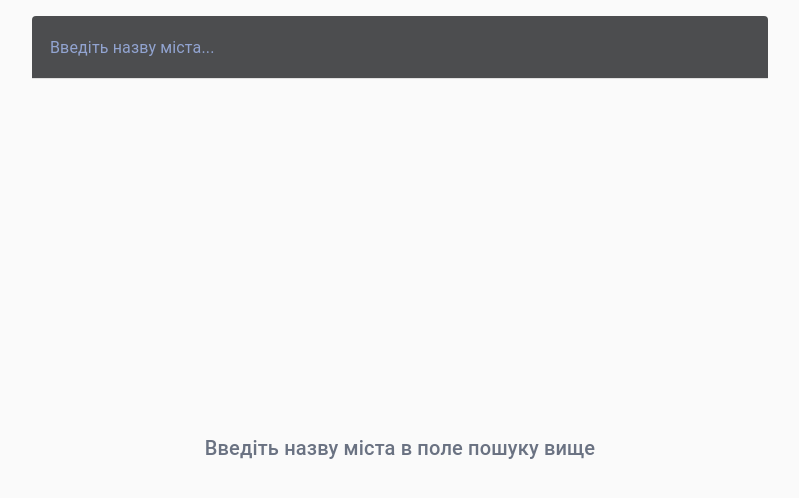
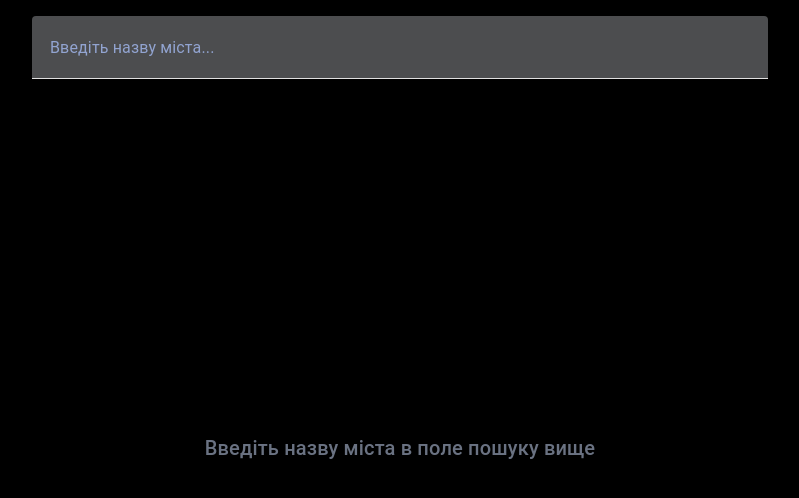
Before and after one commit to Aivazov/weather-test-spa-cba, a Next.js app: page / in a window 1280 px wide. Shown: the top 498 px of the page, without its empty margins (240-1039 px from the left). Built offline with nearby package versions, Linux system fonts and the light colour scheme.

Commit message:
changes 121225-1230
refactoring tailwind to scss

```diff
--- a/package.json
+++ b/package.json
@@ -18,7 +18,8 @@
     "next": "16.0.8",
     "react": "19.2.1",
     "react-dom": "19.2.1",
-    "react-redux": "^9.2.0"
+    "react-redux": "^9.2.0",
+    "sass": "^1.96.0"
   },
   "devDependencies": {
     "@tailwindcss/postcss": "^4",
--- a/src/app/card/[id]/page.tsx
+++ b/src/app/card/[id]/page.tsx
@@ -15,7 +15,7 @@ import {
   CircularProgress,
 } from '@mui/material';
 import ArrowBackIcon from '@mui/icons-material/ArrowBack';
-import CityCardDetails from '@/components/CityCardDetails';
+import CityCardDetails from '@/components/CityCardDetails/CityCardDetails';
 import { updateWeatherCard } from '@/redux/weatherSlice';
 import { useLazyGetCurrentWeatherQuery } from '@/pages/api/fetchWeatherData';
 
@@ -59,12 +59,7 @@ const CardDetailPage = () => {
     );
   }
 
-  const handleDetailsUpdate = () => {
-    dispatch(updateWeatherCard(cardId));
-    console.log('Updated');
-  };
-
-  const handleUpdate = async () => {
+  const handleDetailsUpdate = async () => {
     try {
       const res = await trigger({ lat: card.lat, lon: card.lon }).unwrap();
 
@@ -86,8 +81,8 @@ const CardDetailPage = () => {
           city: res.name,
         })
       );
-    } catch (err) {
-      console.error('Помилка оновлення картки:', err);
+    } catch (error) {
+      console.error('Помилка оновлення картки:', error);
     }
   };
 
@@ -113,15 +108,11 @@ const CardDetailPage = () => {
           <Button
             variant='outlined'
             loading={isFetching}
-            loadingIndicator={
-              <CircularProgress size={20} color='secondary' /> // цвет спиннера
-            }
-            // startIcon={<ArrowBackIcon />}
-            onClick={handleUpdate}
+            loadingIndicator={<CircularProgress size={20} color='secondary' />}
+            onClick={handleDetailsUpdate}
             sx={{ mb: 3 }}
           >
             Оновити
-            {/* {isFetching ? 'Оновлення...' : 'Оновити'} */}
           </Button>
         </Box>
 
--- a/src/app/layout.tsx
+++ b/src/app/layout.tsx
@@ -2,8 +2,8 @@ import type { Metadata } from 'next';
 import { Geist, Geist_Mono } from 'next/font/google';
 import ReduxProvider from './ReduxProvider';
 import './globals.css';
-import WeatherInitializer from '@/components/WeatherInitializer';
-import LocalStorageSync from '@/components/LocalStorageSync';
+// import WeatherInitializer from '@/components/WeatherInitializer';
+// import LocalStorageSync from '@/components/LocalStorageSync';
 
 const geistSans = Geist({
   variable: '--font-geist-sans',
--- /dev/null
+++ b/src/app/page.module.scss
@@ -0,0 +1,17 @@
+.container {
+  display: flex;
+  flex-direction: column;
+  min-height: 100vh;
+  background-color: #000;
+}
+
+.main {
+  width: 100%;
+  max-width: 896px;
+  display: flex;
+  flex: 1;
+  align-items: center;
+  justify-content: center;
+  margin: 0 auto;
+  padding: 32px 16px;
+}
--- a/src/app/page.tsx
+++ b/src/app/page.tsx
@@ -1,13 +1,14 @@
 'use client';
 
-import Header from "@/components/Header";
-import WeatherCardsList from "@/components/WeatherCardsList";
+import Header from '@/components/Header/Header';
+import WeatherCardsList from '@/components/WeatherCardsList';
+import styles from './page.module.scss';
 
 export default function Home() {
   return (
-    <div className="flex flex-col min-h-screen bg-zinc-50 font-sans dark:bg-black">
+    <div className={styles.container}>
       <Header />
-      <main className="flex-1 flex items-center justify-center w-full max-w-4xl mx-auto px-4 py-8">
+      <main className={styles.main}>
         <WeatherCardsList />
       </main>
     </div>
--- a/src/components/CityCardDetails.tsx
+++ b/src/components/CityCardDetails/CityCardDetails.tsx
@@ -1,12 +1,15 @@
 import { Box, Card, CardContent, CardMedia, Typography } from '@mui/material';
 import { useParams } from 'next/navigation';
-// import React from 'react';
 import { useSelector } from 'react-redux';
+import {
+  cardMediaStyles,
+  boxMainStyles,
+  boxCommonStyles,
+  fontSizeSubtitle,
+  fontSizeData,
+} from './cityCardDetailsStyles';
 
 type Props = {};
-
-const fontSizeSubtitle = { fontSize: { xs: '16px', sm: '22px', md: '24px' } };
-const fontSizeData = { fontSize: { xs: '20px', sm: '22px', md: '24px' } };
 
 const CityCardDetails = (props: Props) => {
   const params = useParams();
@@ -19,12 +22,7 @@ const CityCardDetails = (props: Props) => {
   return (
     <Card sx={{ maxWidth: 600, width: '100%' }}>
       <CardMedia
-        sx={{
-          height: 200,
-          maxWidth: 200,
-          margin: '0 auto',
-          objectFit: 'contain',
-        }}
+        sx={cardMediaStyles}
         image={
           card.icon
             ? `https://openweathermap.org/img/wn/${card.icon}@2x.png`
@@ -61,22 +59,8 @@ const CityCardDetails = (props: Props) => {
           </Typography>
         </Box>
 
-        <Box
-          sx={{
-            display: 'grid',
-            gridTemplateColumns: '1fr 1fr',
-            gap: 3,
-            mb: 3,
-          }}
-        >
-          <Box
-            sx={{
-              textAlign: 'center',
-              p: 2,
-              bgcolor: 'background.paper',
-              borderRadius: 2,
-            }}
-          >
+        <Box sx={boxMainStyles}>
+          <Box sx={boxCommonStyles}>
             <Typography color='text.secondary' sx={fontSizeSubtitle}>
               Відчувається як
             </Typography>
@@ -85,14 +69,7 @@ const CityCardDetails = (props: Props) => {
             </Typography>
           </Box>
 
-          <Box
-            sx={{
-              textAlign: 'center',
-              p: 2,
-              bgcolor: 'background.paper',
-              borderRadius: 2,
-            }}
-          >
+          <Box sx={boxCommonStyles}>
             <Typography color='text.secondary' sx={fontSizeSubtitle}>
               Вологість
             </Typography>
@@ -100,14 +77,7 @@ const CityCardDetails = (props: Props) => {
               {card.humidity ? `${card.humidity}%` : '--'}
             </Typography>
           </Box>
-          <Box
-            sx={{
-              textAlign: 'center',
-              p: 2,
-              bgcolor: 'background.paper',
-              borderRadius: 2,
-            }}
-          >
+          <Box sx={boxCommonStyles}>
             <Typography color='text.secondary' sx={fontSizeSubtitle}>
               Тиск, мм
             </Typography>
@@ -116,14 +86,7 @@ const CityCardDetails = (props: Props) => {
             </Typography>
           </Box>
 
-          <Box
-            sx={{
-              textAlign: 'center',
-              p: 2,
-              bgcolor: 'background.paper',
-              borderRadius: 2,
-            }}
-          >
+          <Box sx={boxCommonStyles}>
             <Typography color='text.secondary' sx={fontSizeSubtitle}>
               Вітер, км/г
             </Typography>
@@ -136,14 +99,7 @@ const CityCardDetails = (props: Props) => {
           </Box>
         </Box>
 
-        <Box
-          sx={{
-            textAlign: 'center',
-            p: 3,
-            bgcolor: 'background.paper',
-            borderRadius: 2,
-          }}
-        >
+        <Box sx={{ ...boxCommonStyles, p: 3 }}>
           <Typography variant='h6' color='text.secondary' gutterBottom>
             Погодні умови
           </Typography>
--- /dev/null
+++ b/src/components/CityCardDetails/cityCardDetailsStyles.ts
@@ -0,0 +1,25 @@
+export const cardMediaStyles = {
+  height: 200,
+  maxWidth: 200,
+  margin: '0 auto',
+  objectFit: 'contain',
+};
+export const boxMainStyles = {
+  display: 'grid',
+  gridTemplateColumns: '1fr 1fr',
+  gap: 3,
+  mb: 3,
+};
+
+export const boxCommonStyles = {
+  textAlign: 'center',
+  p: 2,
+  bgcolor: 'background.paper',
+  borderRadius: 2,
+};
+export const fontSizeSubtitle = {
+  fontSize: { xs: '16px', sm: '22px', md: '24px' },
+};
+export const fontSizeData = {
+  fontSize: { xs: '20px', sm: '22px', md: '24px' },
+};
--- a/src/components/Header.tsx
+++ /dev/null
@@ -1,14 +0,0 @@
-import React from 'react';
-import SearchBar from './SearchBar';
-
-type Props = {}
-
-const Header = (props: Props) => {
-  return (
-    <header className="w-full max-w-3xl mx-auto p-4">
-      <SearchBar />
-    </header>
-  );
-};
-
-export default Header;
--- /dev/null
+++ b/src/components/Header/Header.module.scss
@@ -0,0 +1,7 @@
+.header {
+  width: 100%;
+  max-width: 768px;
+  margin: 0 auto;
+  padding: 16px;
+  background-color: transparent;
+}
--- /dev/null
+++ b/src/components/Header/Header.tsx
@@ -0,0 +1,14 @@
+import SearchBar from '../SearchBar/SearchBar';
+import styles from './Header.module.scss';
+
+type Props = {};
+
+const Header = (props: Props) => {
+  return (
+    <header className={styles.header}>
+      <SearchBar />
+    </header>
+  );
+};
+
+export default Header;
--- /dev/null
+++ b/src/components/SearchBar/SearchBar.module.scss
@@ -0,0 +1,47 @@
+.searchBarContainer {
+  position: relative;
+}
+
+.suggestions {
+  position: absolute;
+  top: 100%;
+  left: 0;
+  right: 0;
+  margin-top: 4px;
+  border-radius: 8px;
+  box-shadow: 0 4px 8px rgba(0, 0, 0, 0.1);
+  z-index: 50;
+  max-height: 240px;
+  overflow-y: auto;
+  background-color: #1e2939;
+  border-color: #4b5565;
+
+  &.light {
+    background-color: #fff;
+    border: 1px solid #d1d5db;
+  }
+}
+
+.suggestionItem {
+  padding: 8px 16px;
+  cursor: pointer;
+  transition: background-color 0.2s ease;
+
+  &:hover {
+    background-color: #374151;
+    color: #fff;
+  }
+
+  &.light:hover {
+    background-color: #f3f4f6;
+  }
+}
+
+.loadingText {
+  padding: 8px 16px;
+  color: #d1d5db;
+
+  &.light {
+    color: #6b7280;
+  }
+}
--- a/src/components/SearchBar.tsx
+++ b/src/components/SearchBar/SearchBar.tsx
@@ -10,6 +10,7 @@ import {
 } from '@/redux/weatherSlice';
 import { TextField } from '@mui/material';
 import { useGetCurrentWeatherQuery } from '@/pages/api/fetchWeatherData';
+import styles from './SearchBar.module.scss';
 
 interface City {
   name: string;
@@ -105,10 +106,9 @@ const SearchBar = (props: Props) => {
           country: weatherData.sys.country,
           lat: weatherData.coord.lat,
           lon: weatherData.coord.lon,
-          state: undefined, // RTK Query не предоставляет state
+          state: undefined, // RTK Query doesn't provide state
         })
       );
-      // Очищаем запрос после успешного добавления
       console.log('weatherData', weatherData);
 
       setCurrentWeatherQuery(null);
@@ -178,7 +178,7 @@ const SearchBar = (props: Props) => {
   }, []);
 
   return (
-    <form onSubmit={handleSubmit} className='relative'>
+    <form onSubmit={handleSubmit} className={styles.searchBarContainer}>
       <TextField
         id='filled-basic'
         label='Введіть назву міста...'
@@ -195,18 +195,19 @@ const SearchBar = (props: Props) => {
       {showSuggestions && (cities.length > 0 || isLoadingCities) && (
         <div
           ref={suggestionsRef}
-          className='absolute top-full left-0 right-0 mt-1 bg-white border border-gray-300 rounded-lg shadow-lg z-50 max-h-60 overflow-y-auto dark:bg-gray-800 dark:border-gray-600'
+          // className='absolute top-full left-0 right-0 mt-1 bg-white border border-gray-300 rounded-lg shadow-lg z-50 max-h-60 overflow-y-auto dark:bg-gray-800 dark:border-gray-600'
+          className={`${styles.suggestions} dark`}
+          // className={styles.suggestions}
         >
           {isLoadingCities ? (
-            <div className='px-4 py-2 text-gray-500 dark:text-gray-400'>
-              Пошук...
-            </div>
+            <div className={styles.loadingText}>Пошук...</div>
           ) : (
             cities.map((city: City, index: number) => (
               <div
                 key={index}
                 onClick={() => handleCitySelect(city)}
-                className='px-4 py-2 hover:bg-gray-100 cursor-pointer dark:hover:bg-gray-700 dark:text-white'
+                // className='px-4 py-2 hover:bg-gray-100 cursor-pointer dark:hover:bg-gray-700 dark:text-white'
+                className={`${styles.suggestionItem} dark`}
               >
                 {city.state
                   ? `${city.name}, ${city.state}, ${city.country}`
```
Also changed, not shown: 1 other file (tests, documents, lock files or other folders).
